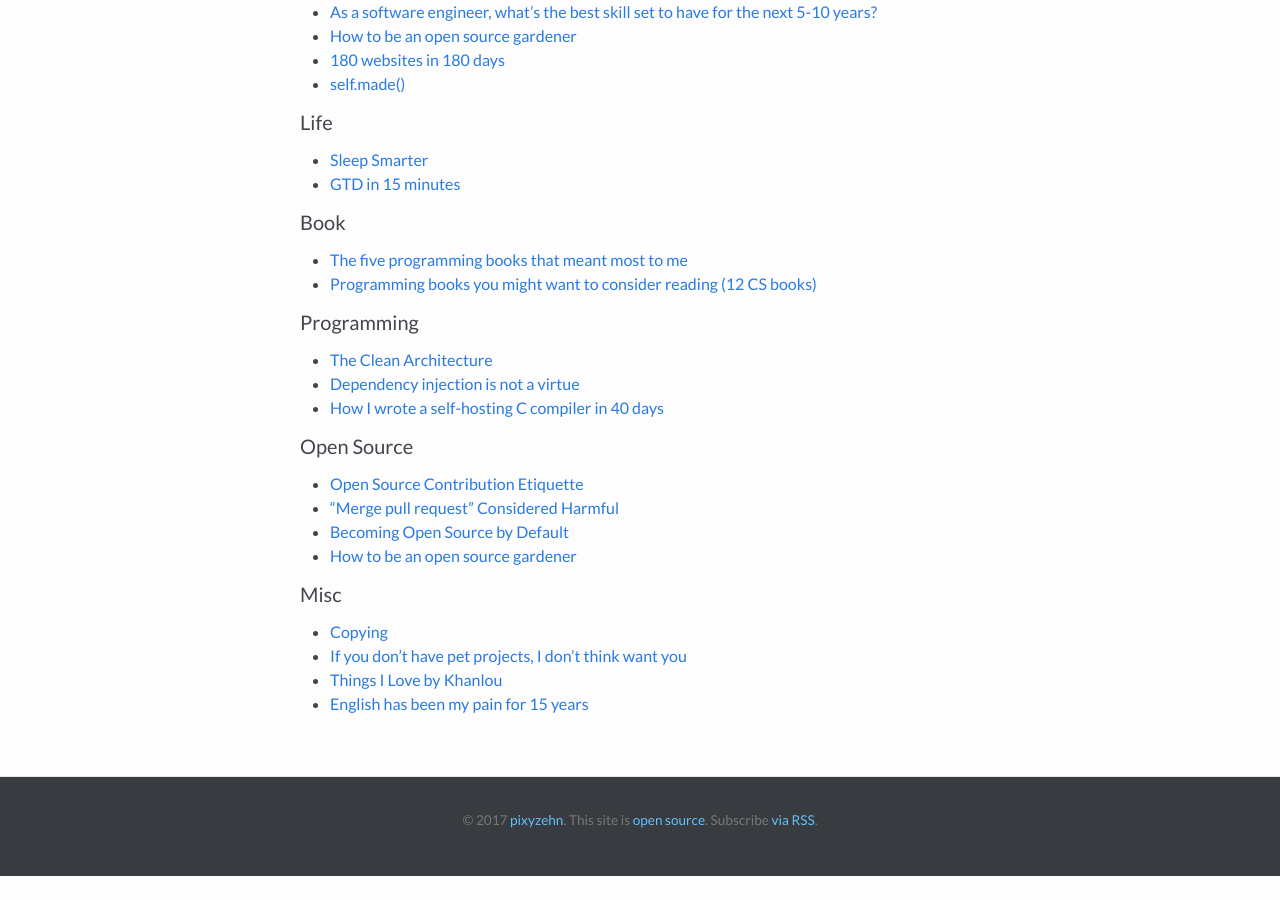
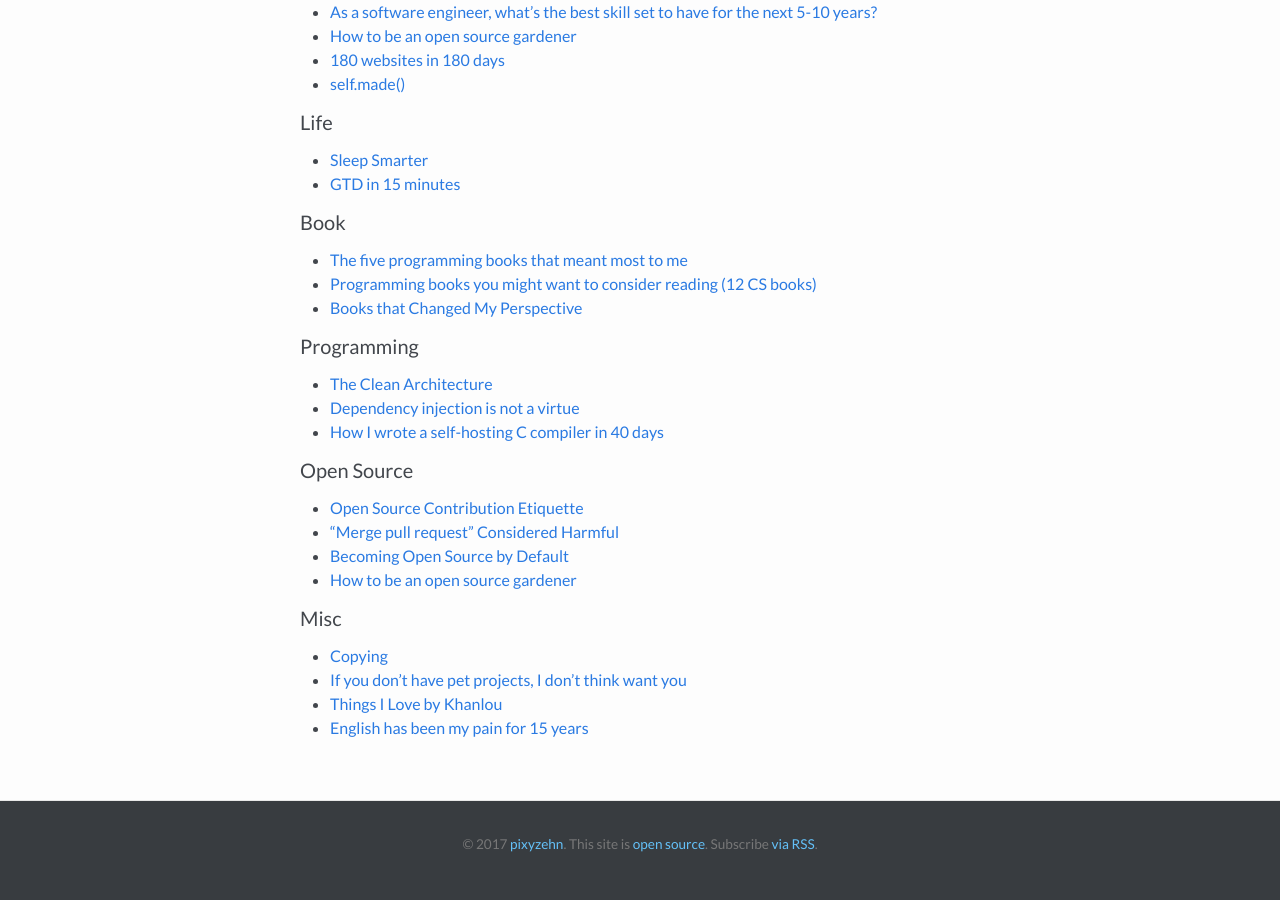
Before and after one commit to pixyzehn/pixyzehn.com, a Jekyll site: the page built from pages/links.md, in a window 1280 px wide and 900 px high, scrolled down 626 px. Built offline with Jekyll 4.4.1, drawn with Linux system fonts in a browser that asks for light colours; before the commit the page ends 1502 px from its top, so only the background shows below that.

Commit message:
Update links

```diff
--- a/pages/links.md
+++ b/pages/links.md
@@ -37,6 +37,7 @@ To be added...
 #### Book
 - [The five programming books that meant most to me](https://signalvnoise.com/posts/3375-the-five-programming-books-that-meant-most-to-me)
 - [Programming books you might want to consider reading (12 CS books)](http://danluu.com/programming-books/)
+- [Books that Changed My Perspective](https://medium.com/the-year-of-the-looking-glass/books-that-changed-my-perspective-502c25baeeaa)
 
 #### Programming
 - [The Clean Architecture](https://8thlight.com/blog/uncle-bob/2012/08/13/the-clean-architecture.html)
```
